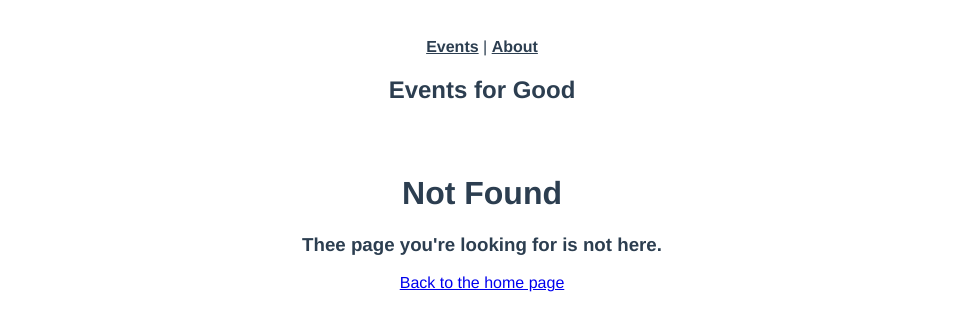
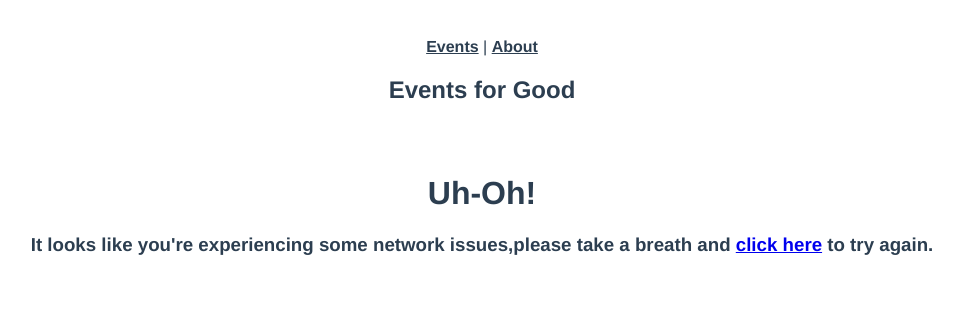
Before and after one commit to Jakhongirkhoja-Bakhodirov/real-world-vue-3, a Vue app: page /network-error in a window 1280 px wide. Before the commit this address had no page. Shown: the top 330 px of the page, without its empty margins (158-1121 px from the left). Built offline with nearby package versions, Linux system fonts and the light colour scheme.

Commit message:
handling network and resource not found errors

```diff
--- a/src/router/index.js
+++ b/src/router/index.js
@@ -6,6 +6,7 @@
 import EventEdit from '../views/event/Edit.vue';
 import About from '../views/AboutView.vue';
 import NotFound from '../views/NotFound.vue';
+import NetworkError from '../views/NetworkError.vue';
 
 const routes = [
   {
@@ -58,6 +59,17 @@
     name: 'NotFound',
     component: NotFound,
   },
+  {
+    path: '/404/:resource',
+    name: '404Resource',
+    component: NotFound,
+    props: true,
+  },
+  {
+    path: '/network-error',
+    name: 'NetworkError',
+    component: NetworkError,
+  },
 ];
 
 const router = createRouter({
--- a/src/views/EventList.vue
+++ b/src/views/EventList.vue
@@ -50,8 +50,10 @@
           this.totalEvents = response.headers['x-total-count'];
           console.log(this.totalEvents);
         })
-        .catch((error) => {
-          console.log(error);
+        .catch(() => {
+          this.$router.push({
+            name: 'NetworkError',
+          });
         });
     });
   },
--- /dev/null
+++ b/src/views/NetworkError.vue
@@ -0,0 +1,9 @@
+<template>
+  <div class="networkError">
+    <h1>Uh-Oh!</h1>
+    <h3>
+      It looks like you're experiencing some network issues,please take a breath
+      and <a href="#" @click="$router.go(-1)">click here</a> to try again.
+    </h3>
+  </div>
+</template>
--- a/src/views/NotFound.vue
+++ b/src/views/NotFound.vue
@@ -1,5 +1,16 @@
 <template>
   <h1>Not Found</h1>
-  <h3>Thee page you're looking for is not here.</h3>
+  <h3>The {{ resource }} you're looking for is not here.</h3>
   <router-link :to="{ name: 'EventList' }">Back to the home page</router-link>
 </template>
+<script>
+export default {
+  props: {
+    resource: {
+      type: String,
+      required: true,
+      default: 'page',
+    },
+  },
+};
+</script>
--- a/src/views/event/Layout.vue
+++ b/src/views/event/Layout.vue
@@ -35,6 +35,16 @@
       })
       .catch((error) => {
         console.log(error);
+        if (error.response && error.response.status == 404) {
+          this.$router.push({
+            name: '404Resource',
+            params: { resource: 'event' },
+          });
+        } else {
+          this.$router.push({
+            name: 'NetworkError',
+          });
+        }
       });
   },
 };
```
